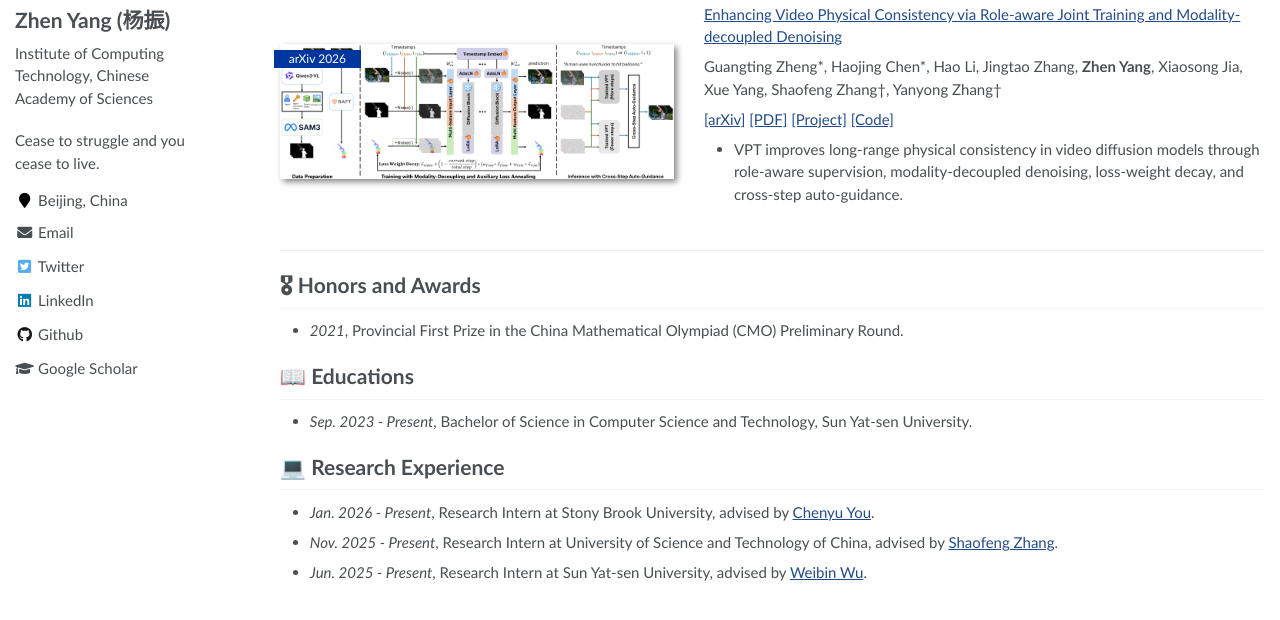
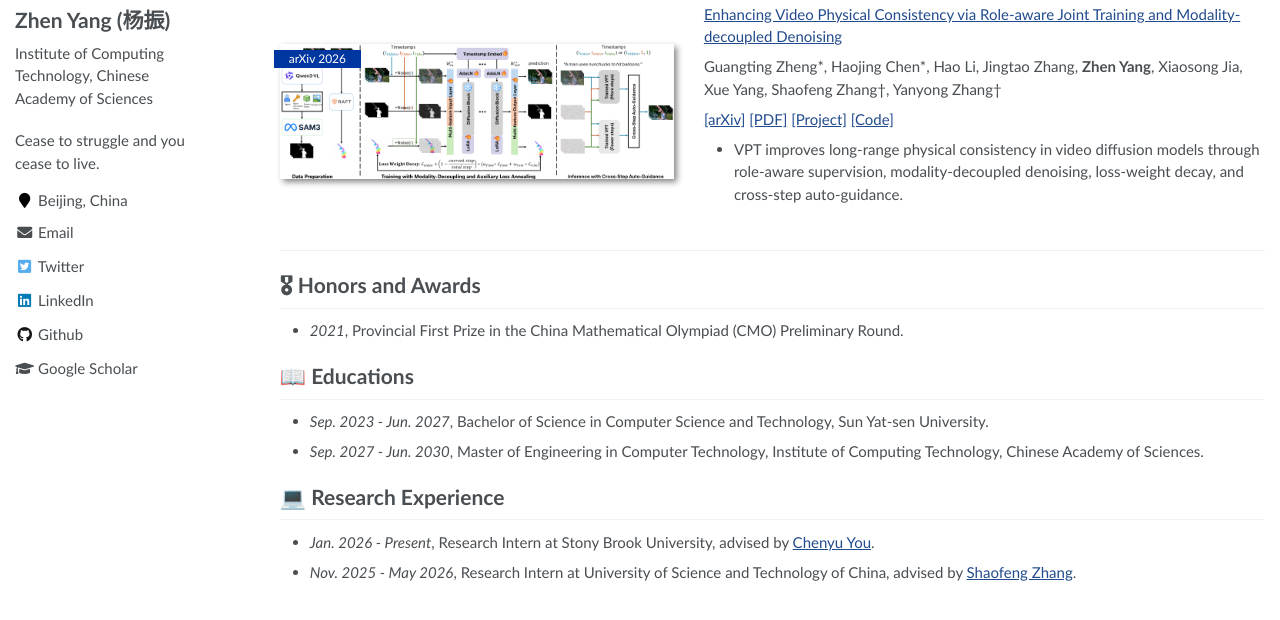
Before and after one commit to MichaelYeung2004/michaelyeung2004.github.io, a Jekyll site: the page built from _pages/about.md, in a window 1280 px wide, cut to the strip 269-889 px from the top of the page. Built offline with Jekyll 4.4.1, drawn with Linux system fonts in a browser that asks for light colours.

Commit message:
Update education and research experience

```diff
--- a/_pages/about.md
+++ b/_pages/about.md
@@ -36,10 +36,10 @@ Guangting Zheng\*, Haojing Chen\*, Hao Li, Jingtao Zhang, **Zhen Yang**, Xiaoson
 
 # 📖 Educations
 
-- *Sep. 2023 - Present*, Bachelor of Science in Computer Science and Technology, Sun Yat-sen University.
+- *Sep. 2023 - Jun. 2027*, Bachelor of Science in Computer Science and Technology, Sun Yat-sen University.
+- *Sep. 2027 - Jun. 2030*, Master of Engineering in Computer Technology, Institute of Computing Technology, Chinese Academy of Sciences.
 
 # 💻 Research Experience
 
 - *Jan. 2026 - Present*, Research Intern at Stony Brook University, advised by [Chenyu You](https://chenyuyou.me/).
-- *Nov. 2025 - Present*, Research Intern at University of Science and Technology of China, advised by [Shaofeng Zhang](https://sherrylone.github.io/).
-- *Jun. 2025 - Present*, Research Intern at Sun Yat-sen University, advised by [Weibin Wu](https://sse.sysu.edu.cn/teacher/249).
+- *Nov. 2025 - May 2026*, Research Intern at University of Science and Technology of China, advised by [Shaofeng Zhang](https://sherrylone.github.io/).
```
